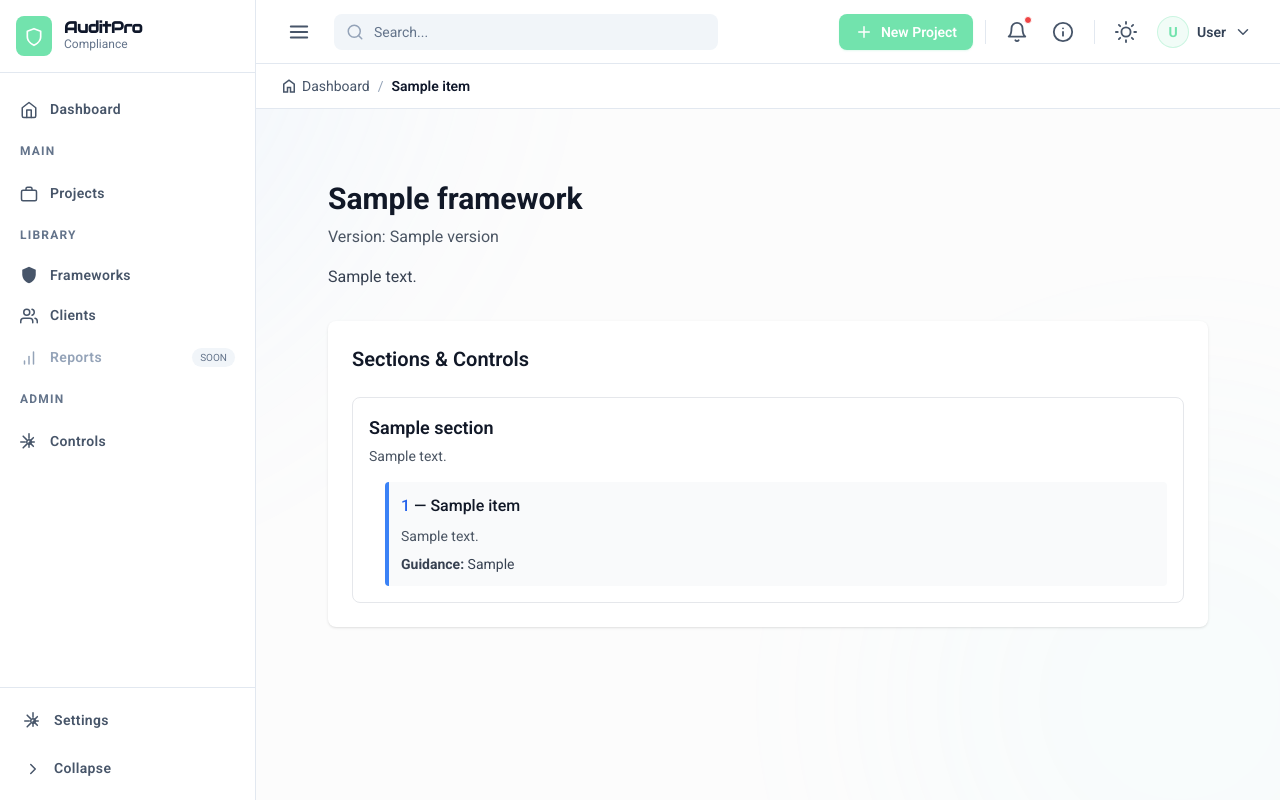
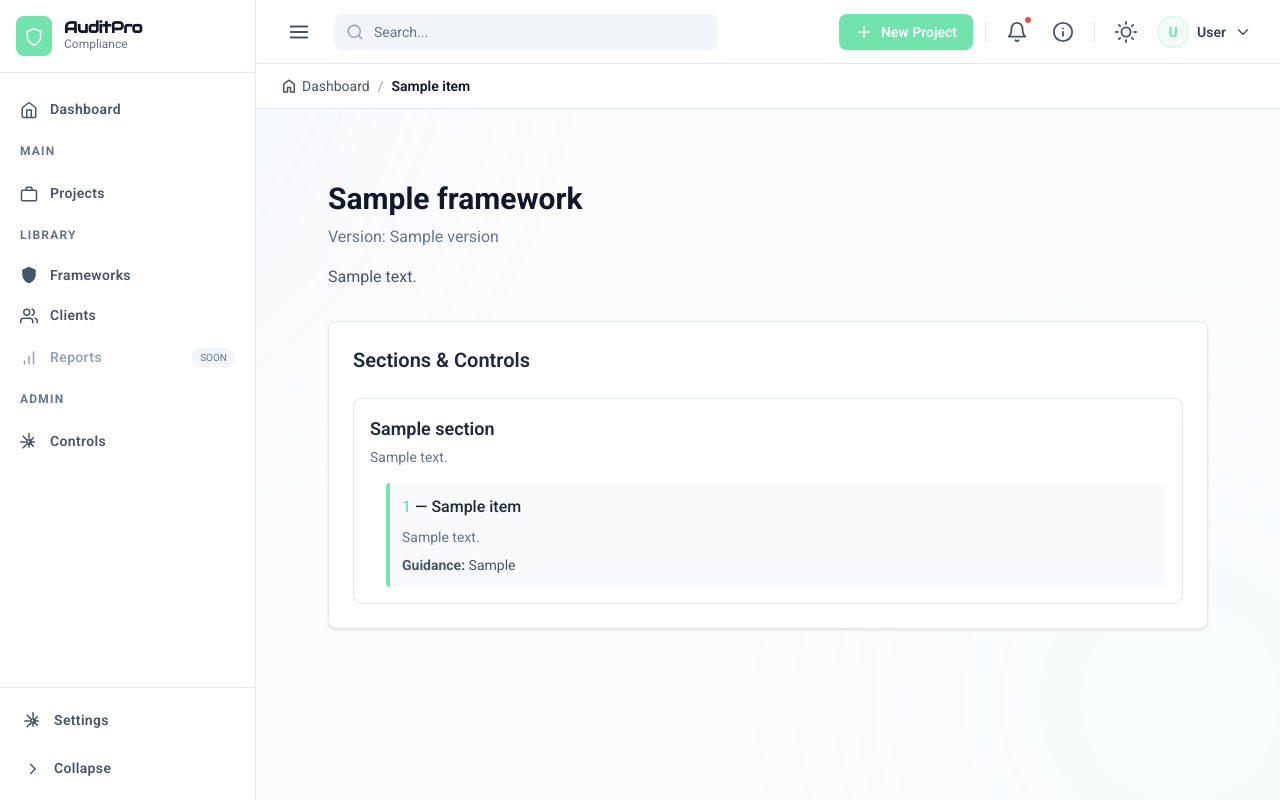
Before and after one commit to Chathuminda99/Themis-Revamp, a Python web app: template templates/frameworks/detail.html in a window 1280 px wide. Run offline with Jinja, Linux system fonts and the light colour scheme; the template is opened without the code that fills it: most values are stand-ins (such as "Sample title", 1, 10 or a date in 2020); style sheets or scripts are compiled from the project's sources; some libraries are stand-ins or nearby versions.

Commit message:
fix: resolve font color mismatches in frameworks detail and clients list views
Co-Authored-By: Claude Sonnet 4.6 <noreply@anthropic.com>

```diff
--- a/templates/frameworks/detail.html
+++ b/templates/frameworks/detail.html
@@ -3,28 +3,28 @@
 {% block content %}
 <div class="px-8 py-8">
   <div class="mb-8">
-    <h1 class="text-3xl font-bold text-gray-900">{{ framework.name }}</h1>
+    <h1 class="text-3xl font-bold text-slate-900 dark:text-slate-100">{{ framework.name }}</h1>
     {% if framework.version %}
-    <p class="text-gray-600 mt-2">Version: {{ framework.version }}</p>
+    <p class="text-slate-500 dark:text-slate-400 mt-2">Version: {{ framework.version }}</p>
     {% endif %}
     {% if framework.description %}
-    <p class="text-gray-700 mt-4">{{ framework.description }}</p>
+    <p class="text-slate-600 dark:text-slate-300 mt-4">{{ framework.description }}</p>
     {% endif %}
   </div>
 
-  <div class="bg-white rounded-lg shadow">
+  <div class="bg-white dark:bg-slate-900 rounded-lg shadow border border-slate-200 dark:border-slate-800">
     <div class="p-6">
-      <h2 class="text-xl font-semibold text-gray-900 mb-6">Sections & Controls</h2>
+      <h2 class="text-xl font-semibold text-slate-800 dark:text-slate-200 mb-6">Sections & Controls</h2>
 
       {% if framework.sections %}
       <div class="space-y-4">
         {% for section in framework.sections %}
-        <div class="border border-gray-200 rounded-lg p-4">
+        <div class="border border-slate-200 dark:border-slate-700 rounded-lg p-4">
           <div class="flex items-start justify-between">
             <div class="flex-1">
-              <h3 class="text-lg font-semibold text-gray-900">{{ section.name }}</h3>
+              <h3 class="text-lg font-semibold text-slate-800 dark:text-slate-200">{{ section.name }}</h3>
               {% if section.description %}
-              <p class="text-gray-600 text-sm mt-1">{{ section.description }}</p>
+              <p class="text-slate-500 dark:text-slate-400 text-sm mt-1">{{ section.description }}</p>
               {% endif %}
             </div>
           </div>
@@ -32,15 +32,15 @@
           {% if section.controls %}
           <div class="mt-4 ml-4 space-y-3">
             {% for control in section.controls %}
-            <div class="bg-gray-50 rounded p-3 border-l-4 border-blue-500">
-              <div class="font-medium text-gray-900">
-                <span class="text-blue-600">{{ control.control_id }}</span> — {{ control.name }}
+            <div class="bg-slate-50 dark:bg-slate-800/60 rounded p-3 border-l-4 border-primary">
+              <div class="font-medium text-slate-800 dark:text-slate-200">
+                <span class="text-primary">{{ control.control_id }}</span> — {{ control.name }}
               </div>
               {% if control.description %}
-              <p class="text-sm text-gray-600 mt-2">{{ control.description }}</p>
+              <p class="text-sm text-slate-500 dark:text-slate-400 mt-2">{{ control.description }}</p>
               {% endif %}
               {% if control.implementation_guidance %}
-              <p class="text-sm text-gray-700 mt-2">
+              <p class="text-sm text-slate-600 dark:text-slate-300 mt-2">
                 <strong>Guidance:</strong> {{ control.implementation_guidance }}
               </p>
               {% endif %}
@@ -52,7 +52,7 @@
         {% endfor %}
       </div>
       {% else %}
-      <p class="text-gray-600">No sections defined for this framework.</p>
+      <p class="text-slate-500 dark:text-slate-400">No sections defined for this framework.</p>
       {% endif %}
     </div>
   </div>
```
Also changed, not shown: templates/clients/_row.html (+11 -11 lines).
